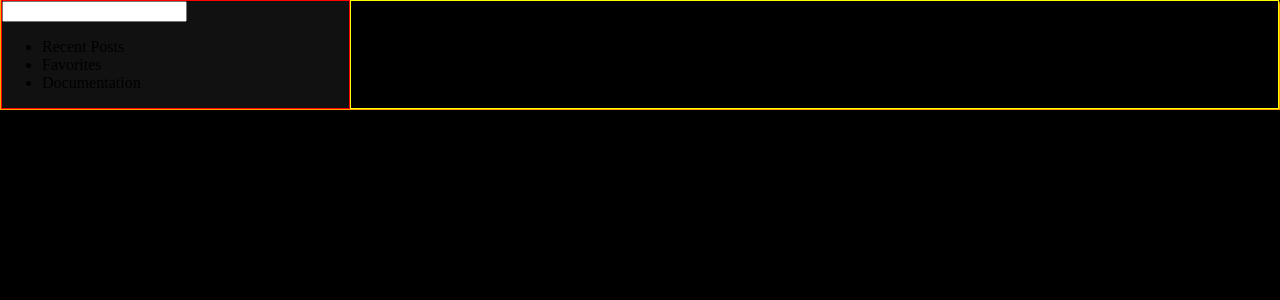
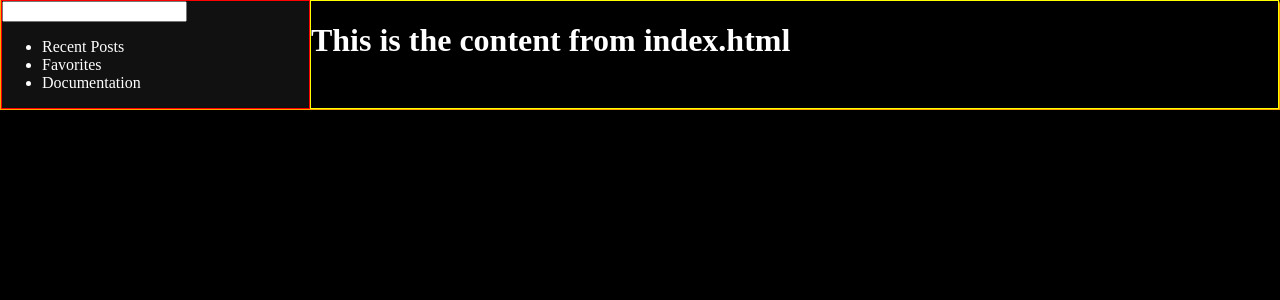
Before and after one commit to JCoker91/Knowledge, a Flask app: page / in a window 1280 px wide. Shown: the part 35-335 px from the top of the page. Run offline with Flask 2, Linux system fonts and the light colour scheme.

Commit message:
commit all changes

```diff
--- a/static/main.css
+++ b/static/main.css
@@ -20,6 +20,7 @@ body{
 .body-content {
     display: grid;
     grid-template-areas: "side-bar page-content page-content page-content page-content";
+    height: 100%;
 }
 
 .side-bar-container {
@@ -28,7 +29,15 @@ body{
     border: red solid 1px;
 }
 
+.side-bar-nav {
+    color: white;
+}
+
 .page-content-container {
     grid-area: page-content;
     border: yellow solid 1px;
 }
+
+.test1{
+    color: white;
+}
--- a/templates/index.html
+++ b/templates/index.html
@@ -1,4 +1,4 @@
 {% extends "layout.html" %}
 {% block content %}
-    <h3>This is the content from index.html</h3>
+    <h1 class="test1">This is the content from index.html</h1>
 {% endblock %}
--- a/templates/layout.html
+++ b/templates/layout.html
@@ -3,7 +3,7 @@
 <head>
     <meta charset="UTF-8">
     <meta name="viewport" content="width=device-width, initial-scale=1.0">
-    <title>Flask Template</title>
+    <title>KFCS KB</title>
     <link rel="stylesheet" href="{{ url_for('static', filename='main.css') }}">
 </head>
 <body>
@@ -14,7 +14,6 @@
             <li>Account</li>
         </ul>
     </nav>
-
     <div class="body-content">
         <div class="side-bar-container">
             <input class="sid-bar-search" type="text">
```
Also changed, not shown: 2 other files.
